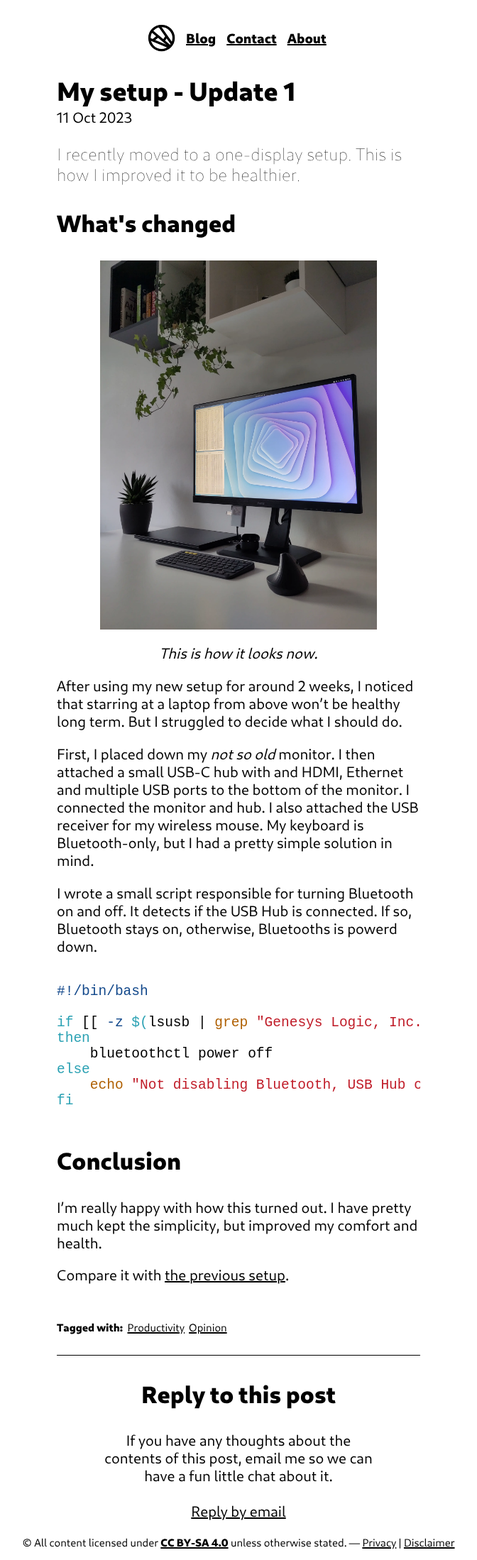
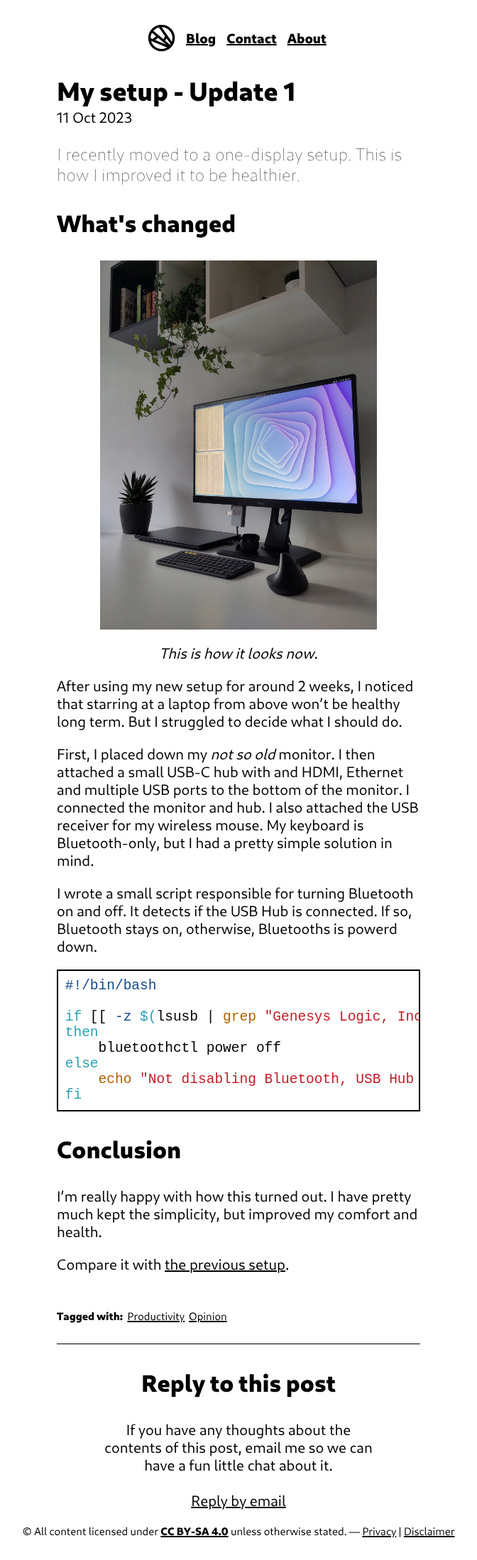
Before and after one commit to konstantintutsch/website, a Jekyll site: the page built from _posts/2023-10-11-my-setup-1.md, in a window 1280 px wide. Shown: the whole page at 71% size, without its empty margins (304-976 px from the left). Built offline with Jekyll 4.4.1, drawn with Linux system fonts in a browser that asks for light colours.

Commit message:
Increase code readability

```diff
--- a/assets/css/blog.css
+++ b/assets/css/blog.css
@@ -27,15 +27,21 @@ blockquote p:last-of-type {
 }
 
 /* code */
-figure.highlight,
+.highlight,
 p code { font-family: "Hack", monospace; }
 
-figure.highlight {
+.highlight {
     overflow-x: scroll;
     margin: 0;
     font-size: 1.5em;
+    border: 0.1em solid var(--foreground);
 }
-p code { font-size: 0.9em; }
+.highlight pre { margin: 0.5em; }
+
+p code {
+    font-size: 0.9em;
+    color: var(--accent);
+}
 del { text-decoration-thickness: 0.15em; }
 /* code highlighting */
 /* sql */
```
